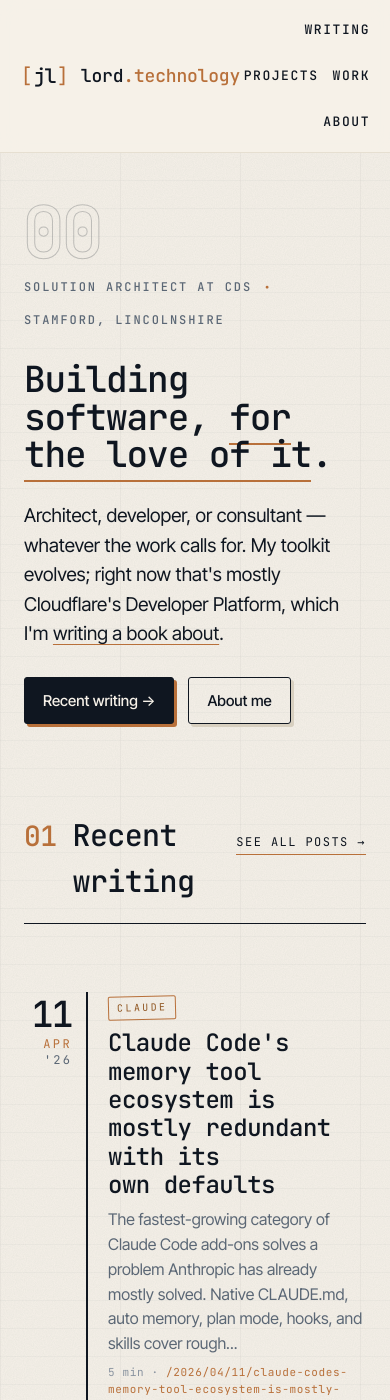
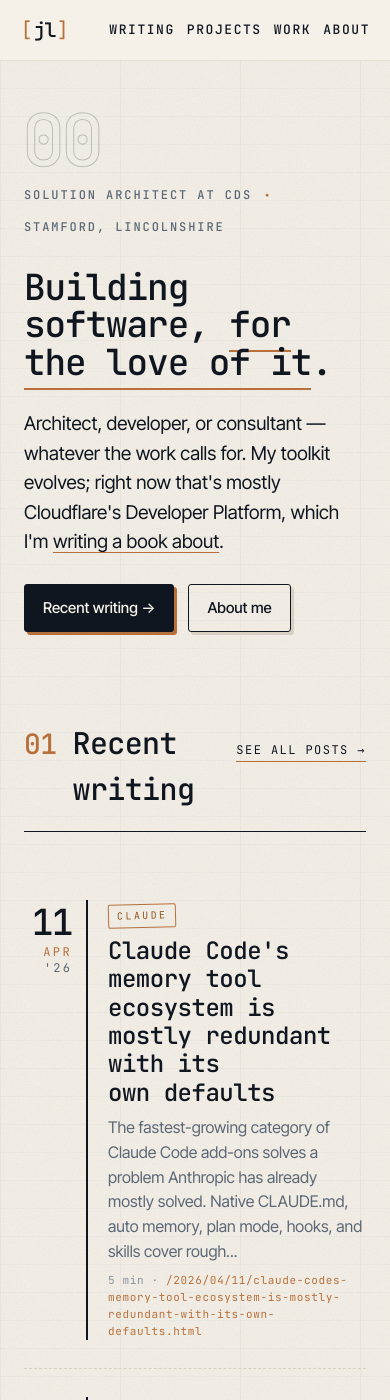
Before and after one commit to jamie-lord/Lord.technology, a Jekyll site: the page built from index.html, in a window 390 px wide and 1400 px high. Built offline with Jekyll 4.4.1, drawn with Linux system fonts in a browser that asks for light colours.

Commit message:
Cross-device QA fixes
- Tables inside posts overflowed the viewport on mobile (forced
  the whole document into horizontal scroll). Fixed by giving
  tables display:block with overflow-x:auto so wide tables scroll
  inside themselves rather than stretching the page.
- Masthead wrapped to two rows below ~420px because the brand
  wordmark plus four nav items wouldn't fit. Hide the
  "lord.technology" wordmark below 520px; the [jl] mark alone is
  enough identity at that size, and the nav sits on one line.
- Focus-visible outline was scoped to .v2 only, so masthead and
  footer links fell back to the default browser-blue outline.
  Scope globally so the copper outline-offset style applies
  everywhere.
- Default colophon fallback in _includes/colophon.html still
  carried the old "plain text editor, pushed through Jekyll"
  boilerplate that the Post layout had already dropped. Match the
  simpler form so the 404 page (and anywhere else falling through
  to the default) is consistent.

```diff
--- a/_includes/colophon.html
+++ b/_includes/colophon.html
@@ -3,7 +3,7 @@
   {% if include.body %}
     <p>{{ include.body }}</p>
   {% else %}
-    <p>Written in a plain text editor, pushed through Jekyll, served as a static file. If you spotted a mistake or want to reply, <a href="mailto:{{ site.author.email }}">send me an email</a>.</p>
+    <p>If you spotted a mistake or want to reply, <a href="mailto:{{ site.author.email }}">send me an email</a>.</p>
   {% endif %}
   <div class="v2-sig-row">
     {% if include.status %}<span class="v2-colophon-status">{{ include.status }}</span>{% endif %}
--- a/assets/css/main.scss
+++ b/assets/css/main.scss
@@ -536,9 +536,9 @@
 .v2 p, .v2-hero-sub, .v2-post-ex, .v2-lead { text-wrap: pretty; }
 
 /* --- Universal focus states ----------------------------------------- */
-.v2 a:focus-visible,
-.v2 button:focus-visible,
-.v2 [tabindex]:focus-visible {
+a:focus-visible,
+button:focus-visible,
+[tabindex]:focus-visible {
   outline: 2px solid var(--copper);
   outline-offset: 3px;
   border-radius: 2px;
@@ -915,7 +915,11 @@
   border: 1px solid var(--fog);
 }
 .v2-post-body-v3 table {
+  display: block;
   width: 100%;
+  max-width: 100%;
+  overflow-x: auto;
+  -webkit-overflow-scrolling: touch;
   border-collapse: collapse;
   margin: 22px 0;
   font-family: var(--font-body);
@@ -1064,6 +1068,10 @@
   .masthead { padding: 14px 20px; }
   .masthead nav { gap: 14px; }
 }
+@media (max-width: 520px) {
+  .brand .wm { display: none; }
+  .masthead nav { gap: 12px; }
+}
 
 @media (max-width: 820px) {
   .v2-hero { padding: 48px 24px 40px 24px; }
```
